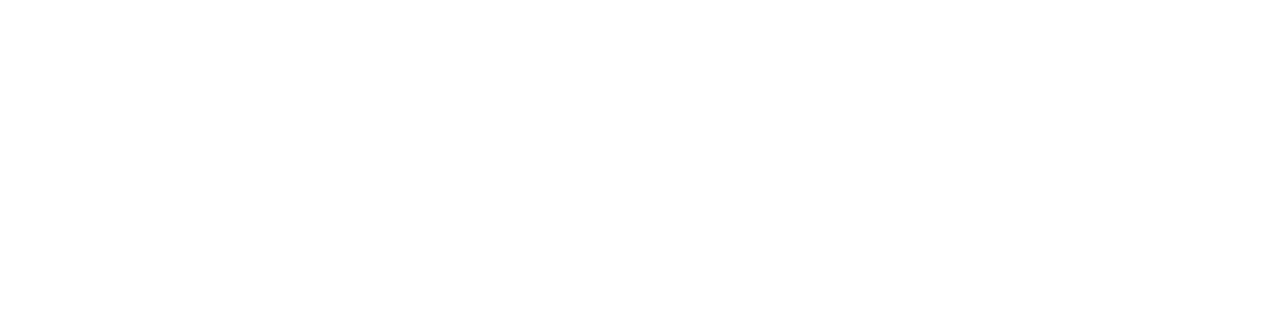
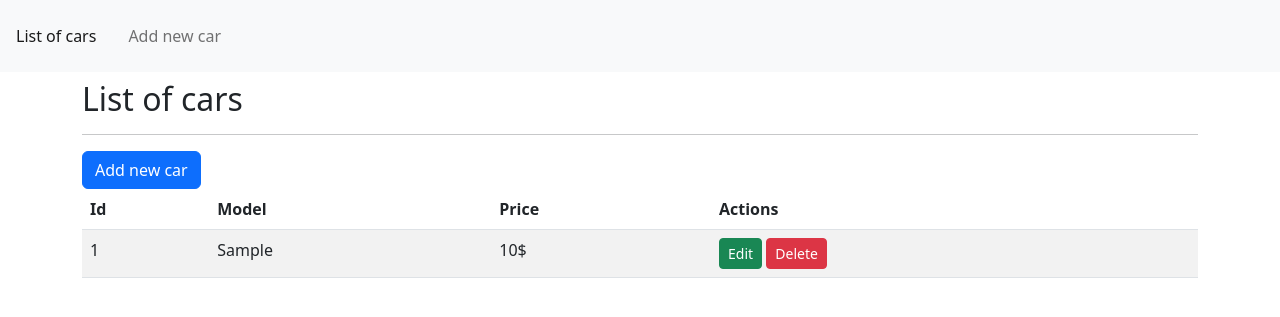
Before and after one commit to itsirican/Crud-Cars-DAO, a PHP site: page /index.php in a window 1280 px wide. Before the commit the part shown is empty. Shown: the top 317 px of the page. Run offline with PHP 8.4, Linux system fonts and the light colour scheme; tables that the repository leaves empty or names only in its code hold one stand-in row (values such as "Sample post").

Commit message:
delete message confirmation

```diff
--- a/index.php
+++ b/index.php
@@ -29,4 +29,6 @@ if (isset($_GET["action"])) {
       echo "Page not found 404";
       break;
   }
+} else {
+  CarController::indexAction();
 }
--- a/resources/views/list.php
+++ b/resources/views/list.php
@@ -22,7 +22,7 @@ ob_start();
               <td><?= $car->getPrice() ?>$</td>
               <td>
                   <a href="index.php?action=edit&id=<?php echo $car->getId()?>" class="btn btn-success btn-sm">Edit</a>
-                  <a href="index.php?action=delete&id=<?php echo $car->getId()?>" class="btn btn-danger btn-sm">Delete</a>
+                  <a onclick="return confirm('Are you sure, you want to delete the car <?=$car->getModel(); ?>')" href="index.php?action=delete&id=<?php echo $car->getId()?>" class="btn btn-danger btn-sm">Delete</a>
               </td>
           </tr>
       <?php endforeach; ?>
```
